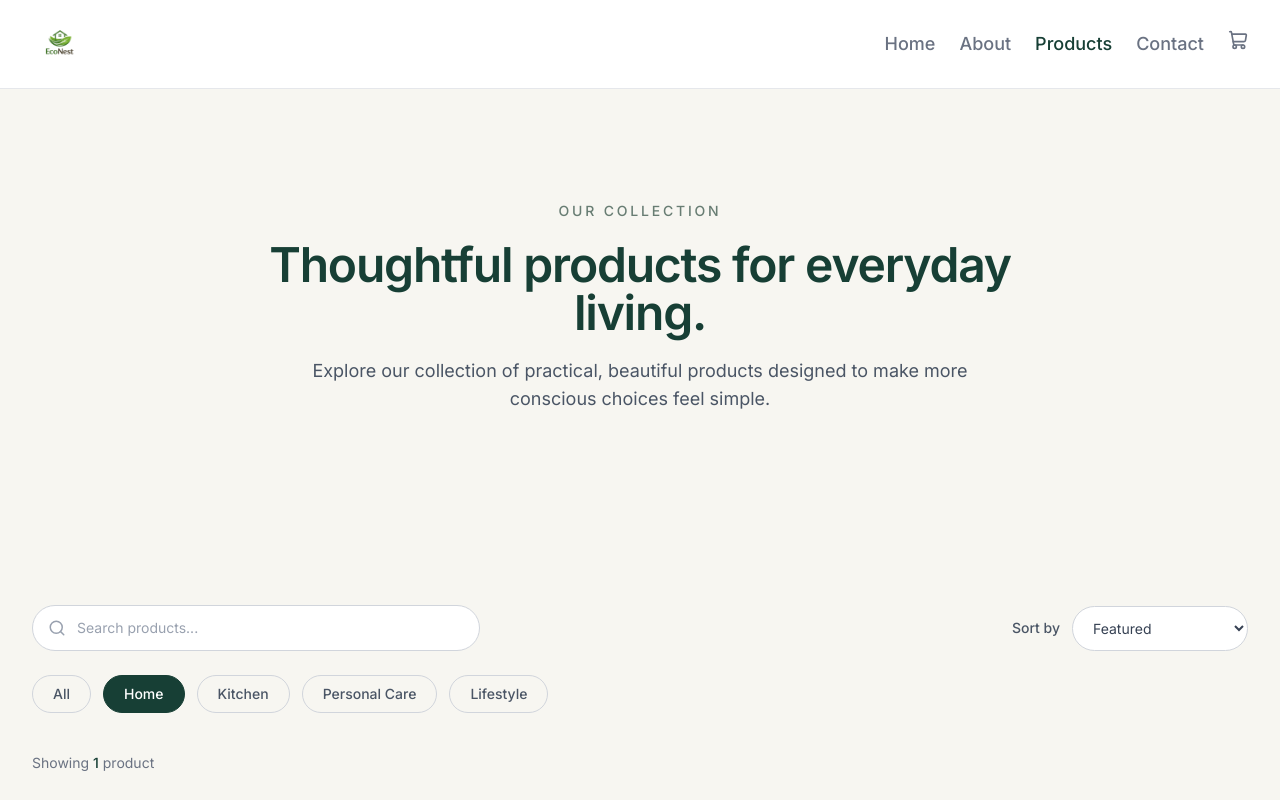
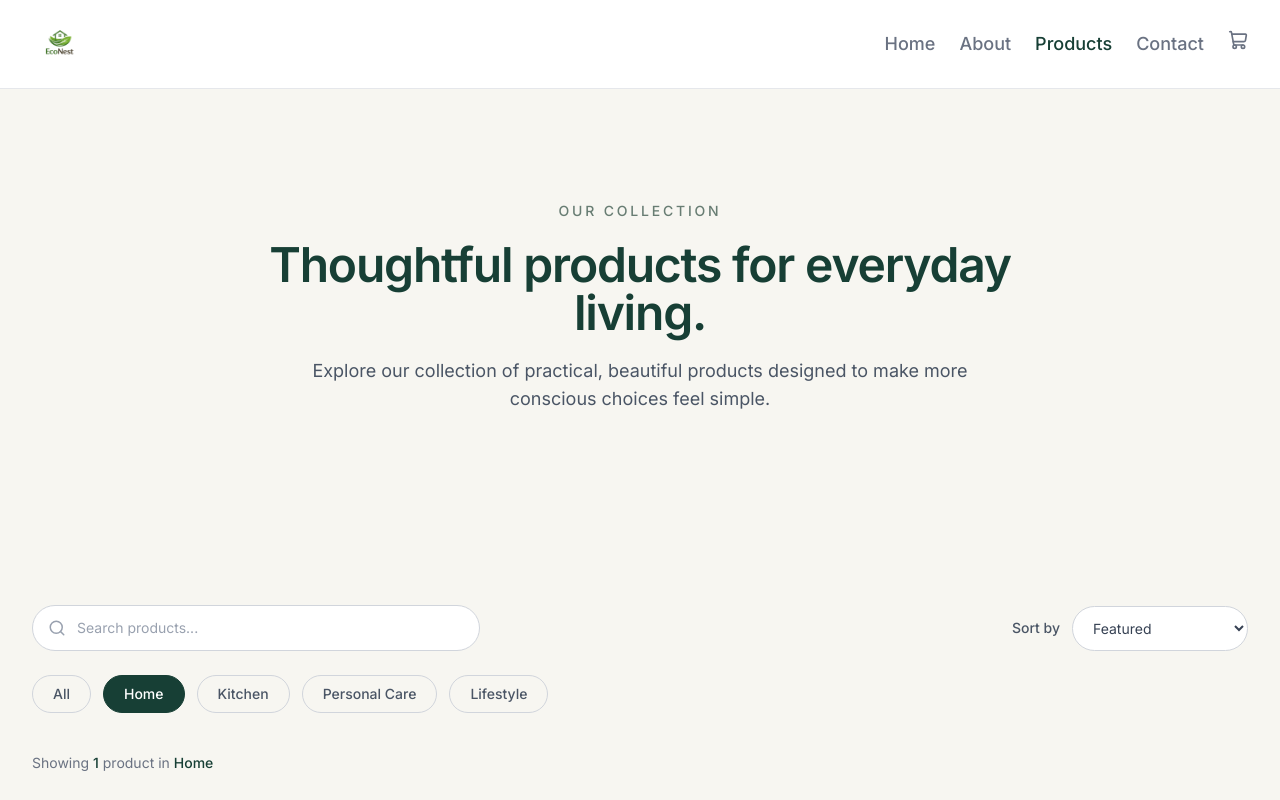
Before and after one commit to JeetsibeshSahoo/EcoNest, a React (Vite) app in the folder Frontend/: page /products in a window 1280 px wide. Both pictures are taken after a click on the button "Home". Shown: the top 800 px of the page. Built offline with nearby package versions, Linux system fonts and the light colour scheme.

Commit message:
Add changes to Product

```diff
--- a/Frontend/src/pages/Products.jsx
+++ b/Frontend/src/pages/Products.jsx
@@ -126,11 +126,35 @@ function Products() {
             />
           </div>
 
-          <div className="mb-8 flex items-center justify-between">
+          <div className="mb-8">
             <p
               className="text-sm text-gray-500"
               aria-live="polite"
             >
+              {filteredProducts.length === 0 ? (
+                <>
+                  No products found
+                  {searchQuery.trim() && (
+                    <>
+                      {" "}
+                      for{" "}
+                      <span className="font-medium text-[#173F35]">
+                        "{searchQuery.trim()}"
+                      </span>
+                    </>
+                  )}
+                  {activeCategory !== "All" && (
+                    <>
+                      {" "}
+                      in{" "}
+                      <span className="font-medium text-[#173F35]">
+                        {activeCategory}
+                      </span>
+                    </>
+                  )}
+                </>
+              ) : (
+                <>
                   Showing{" "}
                   <span className="font-medium text-[#173F35]">
                     {filteredProducts.length}
@@ -138,6 +162,26 @@ function Products() {
                   {filteredProducts.length === 1
                     ? "product"
                     : "products"}
+                  {searchQuery.trim() && (
+                    <>
+                      {" "}
+                      for{" "}
+                      <span className="font-medium text-[#173F35]">
+                        "{searchQuery.trim()}"
+                      </span>
+                    </>
+                  )}
+                  {activeCategory !== "All" && (
+                    <>
+                      {" "}
+                      in{" "}
+                      <span className="font-medium text-[#173F35]">
+                        {activeCategory}
+                      </span>
+                    </>
+                  )}
+                </>
+              )}
             </p>
           </div>
 
```
Lines whose indentation alone changed are shown as unchanged.
